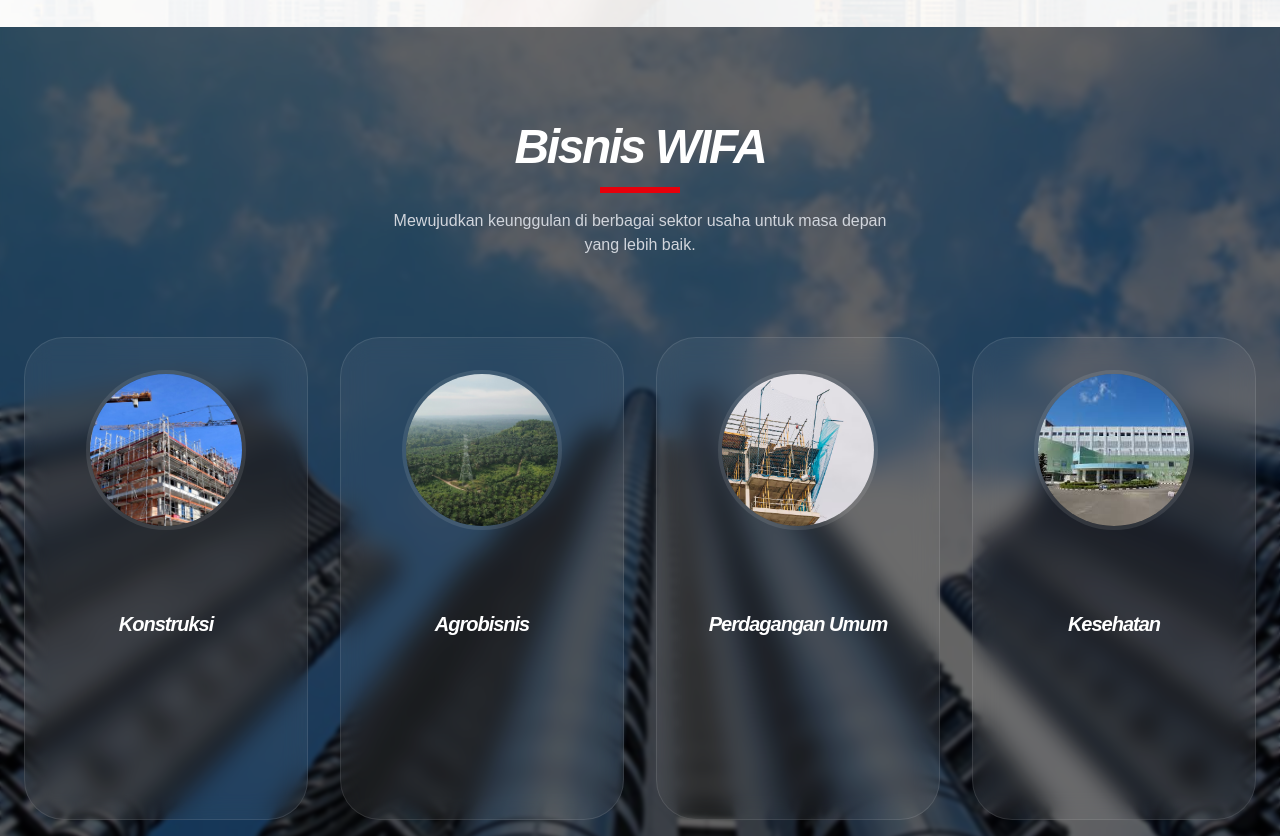
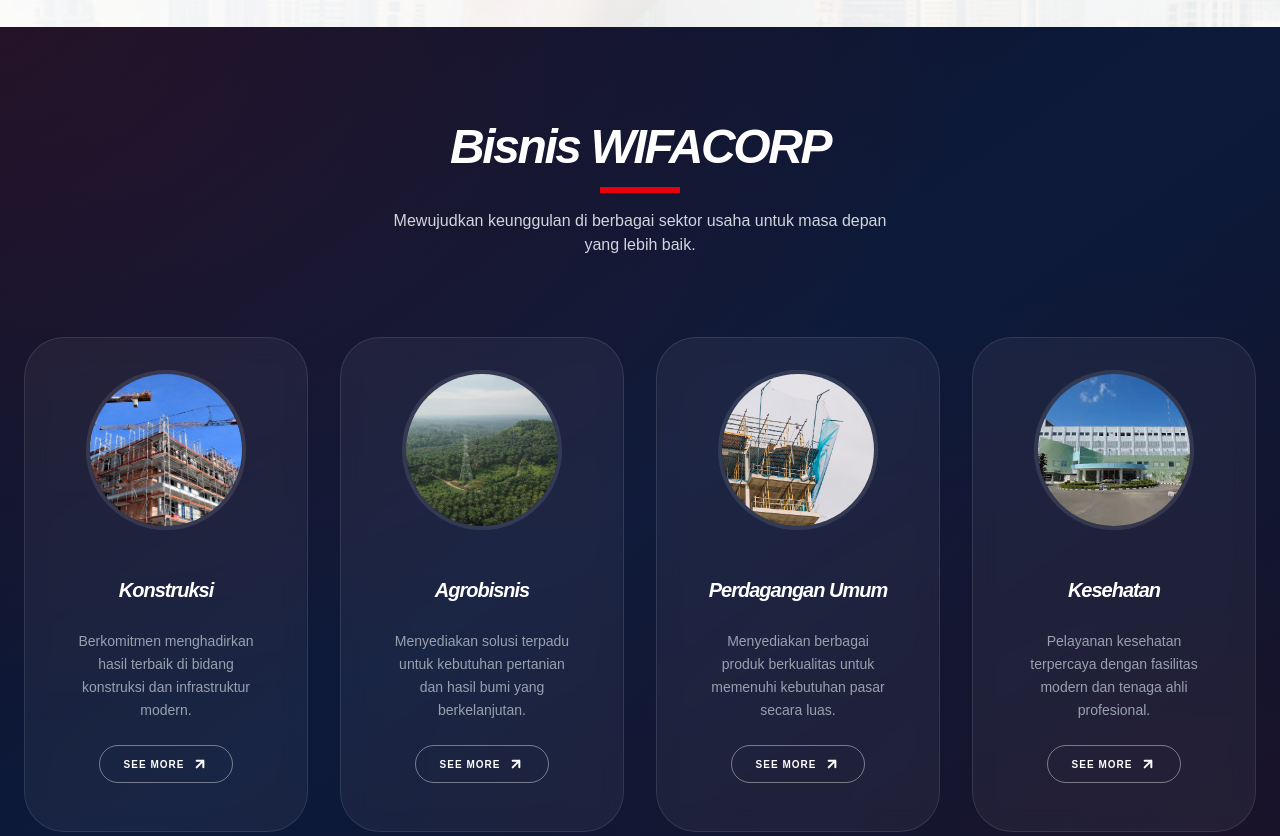
Before and after one commit to cRuu-sh/project-wifacorp, a Next.js app: page / in a window 1280 px wide. Shown: the part 1420-2256 px from the top of the page. Built offline with nearby package versions, Linux system fonts and the light colour scheme.

Commit message:
fix: normalize business card title height for consistent layout alignment

```diff
--- a/app/page.tsx
+++ b/app/page.tsx
@@ -111,22 +111,17 @@ export default function Home() {
 
       {/* BUSINESS UNITS SECTION */}
       <section className="relative py-24 overflow-hidden">
-        {/* Background Image with Parallax-like Overlay */}
-        <div className="absolute inset-0 z-0">
-          <Image
-            src="/bg_bisnis.png"
-            alt="Business Background"
-            fill
-            className="object-cover"
-          />
-          <div className="absolute inset-0 bg-black/60 backdrop-blur-[2px]"></div>
+        {/* Static Background */}
+        <div className="absolute inset-0 z-0 bg-gradient-to-br from-[#0a1128] via-[#0d1a3a] to-[#0a1128]">
+          <div className="absolute inset-0 bg-[radial-gradient(ellipse_at_top_left,_rgba(227,30,36,0.12)_0%,_transparent_55%)]" />
+          <div className="absolute inset-0 bg-[radial-gradient(ellipse_at_bottom_right,_rgba(227,30,36,0.08)_0%,_transparent_55%)]" />
         </div>
 
         <div className="relative z-10 max-w-7xl mx-auto px-6">
           {/* Judul Section */}
           <div className="text-center text-white mb-20 space-y-4">
             <h2 className="text-4xl md:text-5xl font-black capitalize italic tracking-tighter">
-              Bisnis <span className="text-white-600">WIFA</span>
+              Bisnis <span className="text-white-600">WIFACORP</span>
             </h2>
             <div className="w-20 h-1.5 bg-red-600 mx-auto"></div>
             <p className="text-gray-300 max-w-lg mx-auto font-medium">
@@ -164,7 +159,7 @@ export default function Home() {
             ].map((item, index) => (
               <div
                 key={index}
-                className="group relative bg-white/5 backdrop-blur-md rounded-[2.5rem] p-8 border border-white/10 hover:border-red-600/50 transition-all duration-500 hover:-translate-y-4 overflow-hidden flex flex-col items-center text-center"
+                className="group relative bg-white/5 backdrop-blur-md rounded-[2.5rem] p-8 border border-white/10 hover:border-red-600/60 hover:shadow-[0_0_30px_rgba(227,30,36,0.15)] transition-all duration-500 hover:-translate-y-3 overflow-hidden flex flex-col items-center text-center"
               >
                 {/* Circle Image Wrapper */}
                 <div className="relative w-40 h-40 rounded-full overflow-hidden border-4 border-white/10 group-hover:border-red-600 transition-colors duration-500 mb-8">
@@ -176,18 +171,19 @@ export default function Home() {
                   />
                 </div>
 
-                {/* Container Konten yang Slide Up */}
-                <div className="transition-all duration-500 md:translate-y-12 group-hover:translate-y-0 flex flex-col items-center w-full px-4 pb-8">
+                {/* Konten selalu tampil */}
+                <div className="flex flex-col items-center w-full px-4 pb-4">
+                  <div className="min-h-[3.5rem] flex items-center justify-center mb-3">
+                    <h3 className="text-xl font-black text-white capitalize italic tracking-tighter leading-tight">
+                      {item.title}
+                    </h3>
+                  </div>
 
-                  <h3 className="text-xl font-black text-white capitalize italic tracking-tighter mb-3">
-                    {item.title}
-                  </h3>
-
-                  <p className="text-gray-400 text-sm leading-relaxed opacity-100 lg:opacity-0 group-hover:opacity-100 transition-opacity duration-500 text-center">
+                  <p className="text-gray-400 text-sm leading-relaxed text-center">
                     {item.desc}
                   </p>
 
-                  <div className="mt-6 opacity-0 group-hover:opacity-100 transition-all duration-700 delay-100">
+                  <div className="mt-6">
                     <Link href={item.link}>
                       <button className="flex items-center justify-center gap-2 bg-transparent border border-white/40 text-white text-[10px] font-bold px-6 py-2.5 rounded-full hover:bg-red-600 hover:border-red-600 transition-all duration-300 uppercase tracking-widest whitespace-nowrap">
                         See More
```
